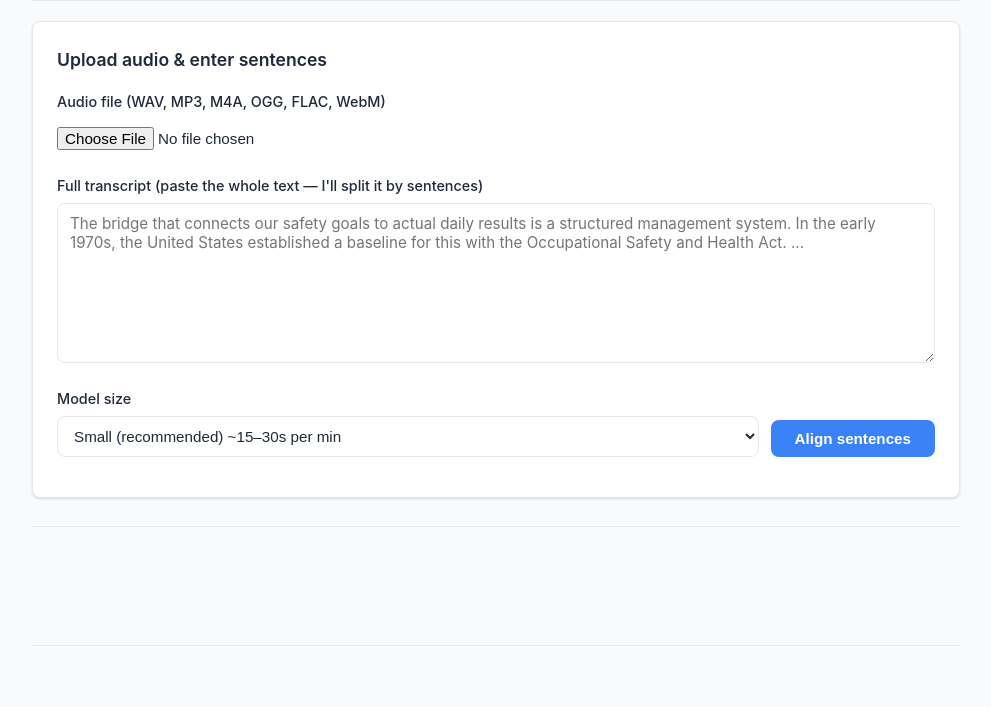
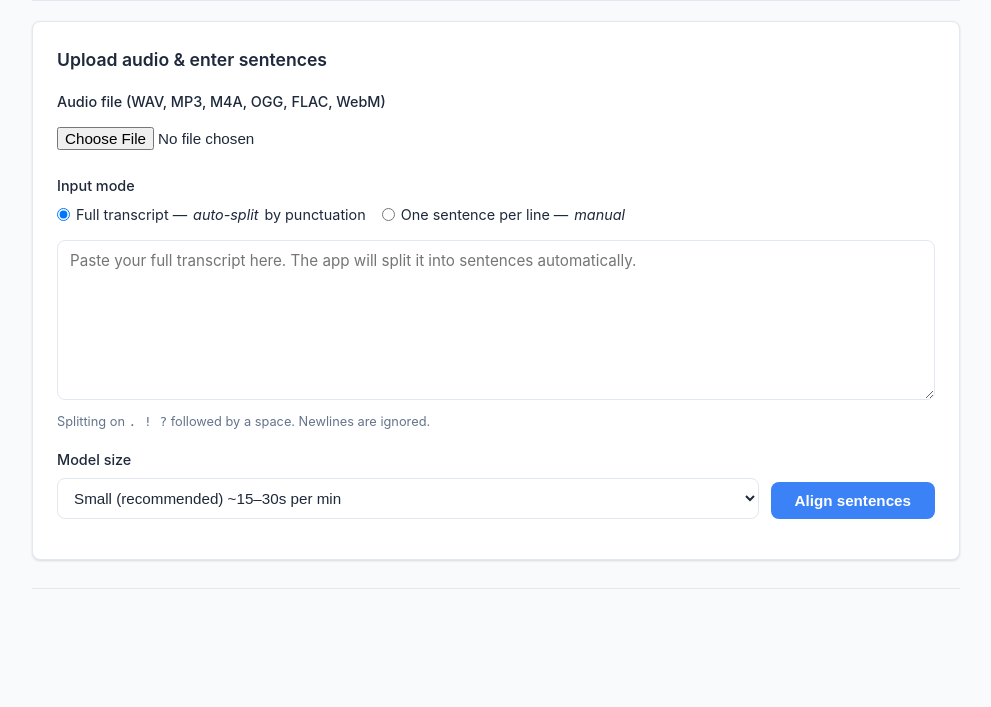
Before and after one commit to ziad0ayman/audio-durations, a Flask app: page / in a window 1280 px wide. Shown: the part 466-1173 px from the top of the page, without its empty margins (144-1135 px from the left). Run offline with Flask 3, Linux system fonts and the light colour scheme.

Commit message:
Add auto-split / manual toggle to web UI and README

```diff
--- a/app.py
+++ b/app.py
@@ -102,7 +102,14 @@ def do_align():
     if not raw:
         return jsonify({"error": "No transcript provided"}), 400
 
-    sentences = split_sentences(raw)
+    mode = request.form.get("mode", "auto")
+    if mode == "auto":
+        sentences = split_sentences(raw)
+    else:
+        sentences = [s.strip() for s in raw.split("\n") if s.strip()]
+
+    if not sentences:
+        return jsonify({"error": "No sentences found in transcript"}), 400
 
     if not sentences:
         return jsonify({"error": "No sentences found in transcript"}), 400
--- a/templates/index.html
+++ b/templates/index.html
@@ -70,8 +70,21 @@
       </div>
 
       <div class="form-group">
-        <label for="sentences">Full transcript (paste the whole text — I'll split it by sentences)</label>
-        <textarea id="sentences" name="sentences" placeholder="The bridge that connects our safety goals to actual daily results is a structured management system. In the early 1970s, the United States established a baseline for this with the Occupational Safety and Health Act. ..." required></textarea>
+        <label>Input mode</label>
+        <div style="display:flex;gap:16px;flex-wrap:wrap;margin-bottom:8px;">
+          <label style="font-weight:400;font-size:.9rem;display:flex;align-items:center;gap:6px;cursor:pointer;">
+            <input type="radio" name="mode" value="auto" checked onchange="toggleMode()">
+            Full transcript — <em>auto-split</em> by punctuation
+          </label>
+          <label style="font-weight:400;font-size:.9rem;display:flex;align-items:center;gap:6px;cursor:pointer;">
+            <input type="radio" name="mode" value="manual" onchange="toggleMode()">
+            One sentence per line — <em>manual</em>
+          </label>
+        </div>
+        <textarea id="sentences" name="sentences" placeholder="Paste your full transcript here. The app will split it into sentences automatically." required></textarea>
+        <p id="mode-hint" style="font-size:.8rem;color:var(--text-muted);margin-top:4px;">
+          Splitting on <code>. ! ?</code> followed by a space. Newlines are ignored.
+        </p>
       </div>
 
       <div class="form-group" style="display:flex;gap:12px;align-items:end;flex-wrap:wrap;">
@@ -279,6 +292,19 @@ document.getElementById("download-json").addEventListener("click", () => {
   if (lastResults.length) downloadResults(lastResults, "json");
 });
 
+function toggleMode() {
+  const mode = document.querySelector('input[name="mode"]:checked').value;
+  const ta = document.getElementById("sentences");
+  const hint = document.getElementById("mode-hint");
+  if (mode === "auto") {
+    ta.placeholder = "Paste your full transcript here. The app will split it into sentences automatically.";
+    hint.innerHTML = 'Splitting on <code>. ! ?</code> followed by a space. Newlines are ignored.';
+  } else {
+    ta.placeholder = "One sentence per line. Each line becomes one segment.";
+    hint.innerHTML = 'Each non-empty line is treated as one sentence. No auto-splitting.';
+  }
+}
+
 function escapeHtml(text) {
   const d = document.createElement("div");
   d.textContent = text;
```
Also changed, not shown: README.md.
